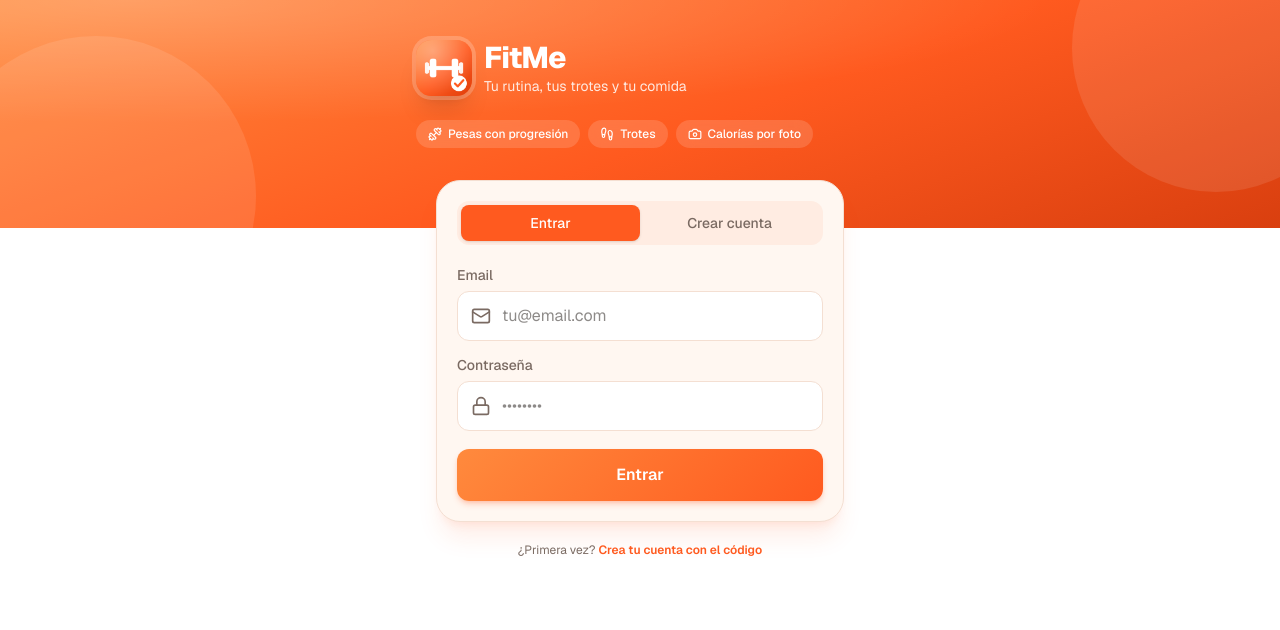
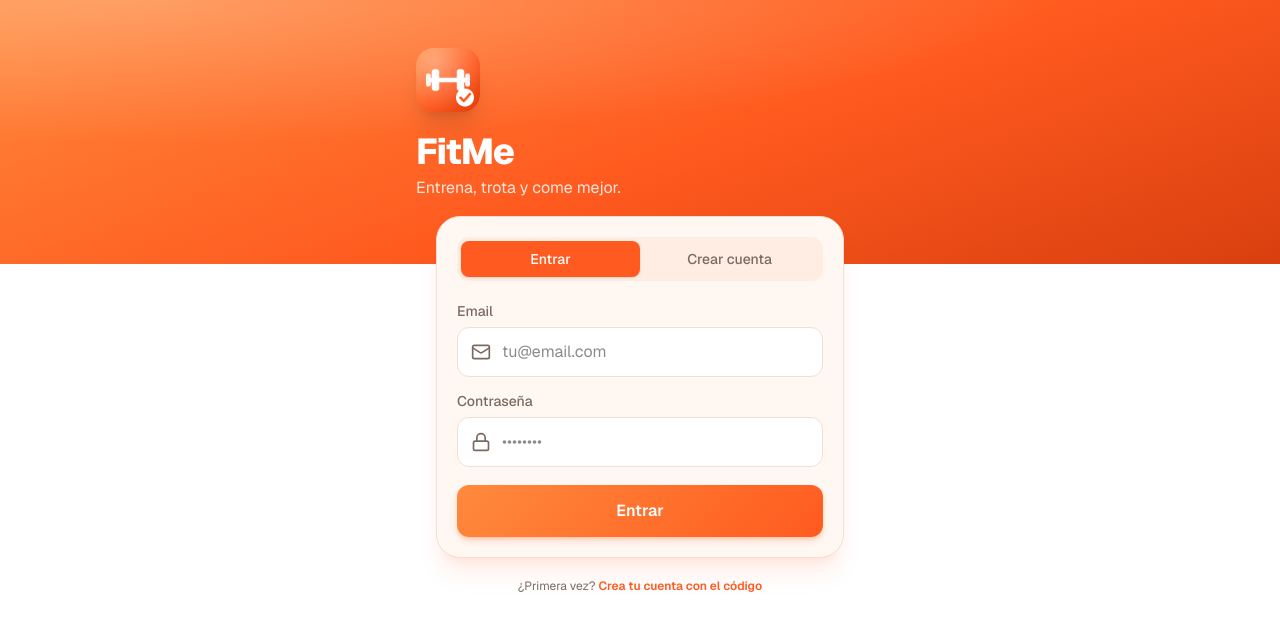
Before and after one commit to mselaive/Fitme, a Next.js app: page /login in a window 1280 px wide. Shown: the top 630 px of the page. Built offline with nearby package versions, Linux system fonts and the light colour scheme; no server answers.

Commit message:
Login: cabecera más simple, sin chips

```diff
--- a/app/login/page.tsx
+++ b/app/login/page.tsx
@@ -1,7 +1,7 @@
 "use client";
 
 import { useActionState, useState } from "react";
-import { Camera, Dumbbell, Footprints, KeyRound, Lock, Mail, User } from "lucide-react";
+import { KeyRound, Lock, Mail, User } from "lucide-react";
 import { AppLogo } from "@/components/app-logo";
 import { signIn, signUp, type AuthState } from "./actions";
 
@@ -17,28 +17,11 @@ export default function LoginPage() {
   return (
     <main className="min-h-dvh bg-bg">
       {/* Cabecera naranja */}
-      <section className="hero relative overflow-hidden px-6 pt-[max(env(safe-area-inset-top),2.5rem)] pb-20 text-white">
-        <div className="pointer-events-none absolute -top-24 -right-20 size-72 rounded-full bg-white/10" />
-        <div className="pointer-events-none absolute -bottom-32 -left-16 size-80 rounded-full bg-white/10" />
+      <section className="hero relative overflow-hidden px-6 pt-[max(env(safe-area-inset-top),3rem)] pb-16 text-white">
         <div className="relative mx-auto max-w-md">
-          <div className="flex items-center gap-3">
-            <AppLogo className="size-14 shadow-xl ring-4 ring-white/20" />
-            <div>
-              <h1 className="text-3xl font-extrabold tracking-tight">FitMe</h1>
-              <p className="text-sm text-white/85">Tu rutina, tus trotes y tu comida</p>
-            </div>
-          </div>
-          <ul className="mt-6 flex flex-wrap gap-2 text-xs font-medium">
-            <li className="inline-flex items-center gap-1.5 rounded-full bg-white/15 px-3 py-1.5 backdrop-blur">
-              <Dumbbell className="size-3.5" /> Pesas con progresión
-            </li>
-            <li className="inline-flex items-center gap-1.5 rounded-full bg-white/15 px-3 py-1.5 backdrop-blur">
-              <Footprints className="size-3.5" /> Trotes
-            </li>
-            <li className="inline-flex items-center gap-1.5 rounded-full bg-white/15 px-3 py-1.5 backdrop-blur">
-              <Camera className="size-3.5" /> Calorías por foto
-            </li>
-          </ul>
+          <AppLogo className="size-16 shadow-xl" />
+          <h1 className="mt-5 text-4xl font-extrabold tracking-tight">FitMe</h1>
+          <p className="mt-1 text-base text-white/85">Entrena, trota y come mejor.</p>
         </div>
       </section>
 
```
